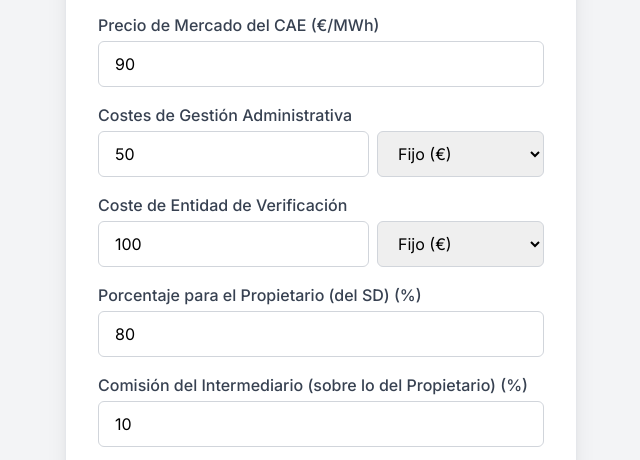
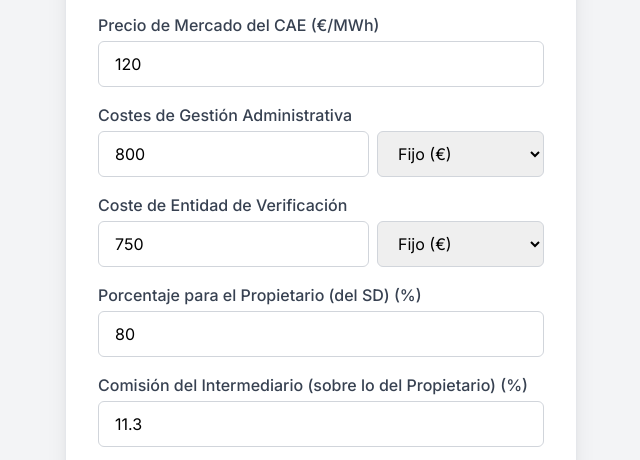
Before and after one commit to Enginer-2023/CAE, a plain HTML site: page index.html in a window 1280 px wide. Shown: the part 186-646 px from the top of the page, 319-959 px from the left. Drawn offline with nearby package versions, Linux system fonts and the light colour scheme.

Commit message:
Update index.html

```diff
--- a/index.html
+++ b/index.html
@@ -22,13 +22,13 @@
 
             <div>
                 <label for="caeMarketPrice" class="label-style">Precio de Mercado del CAE (€/MWh)</label>
-                <input type="number" id="caeMarketPrice" class="input-field" value="90" min="0" step="0.01">
+                <input type="number" id="caeMarketPrice" class="input-field" value="120" min="0" step="0.01">
             </div>
 
             <div>
                 <label for="administrativeCostValue" class="label-style">Costes de Gestión Administrativa</label>
                 <div class="flex space-x-2">
-                    <input type="number" id="administrativeCostValue" class="input-field flex-grow" value="50" min="0" step="0.01">
+                    <input type="number" id="administrativeCostValue" class="input-field flex-grow" value="800" min="0" step="0.01">
                     <select id="administrativeCostType" class="input-field w-auto">
                         <option value="fixed">Fijo (€)</option>
                         <option value="percentage">Porcentaje (%)</option>
@@ -39,7 +39,7 @@
             <div>
                 <label for="verificationCostValue" class="label-style">Coste de Entidad de Verificación</label>
                 <div class="flex space-x-2">
-                    <input type="number" id="verificationCostValue" class="input-field flex-grow" value="100" min="0" step="0.01">
+                    <input type="number" id="verificationCostValue" class="input-field flex-grow" value="750" min="0" step="0.01">
                     <select id="verificationCostType" class="input-field w-auto">
                         <option value="fixed">Fijo (€)</option>
                         <option value="percentage">Porcentaje (%)</option>
@@ -54,7 +54,7 @@
 
             <div>
                 <label for="intermediaryCommission" class="label-style">Comisión del Intermediario (sobre lo del Propietario) (%)</label>
-                <input type="number" id="intermediaryCommission" class="input-field" value="10" min="0" max="100" step="0.1">
+                <input type="number" id="intermediaryCommission" class="input-field" value="11.3" min="0" max="100" step="0.1">
             </div>
 
             <button id="calculateBtn" class="btn-calculate w-full mt-6">Calcular</button>
```
